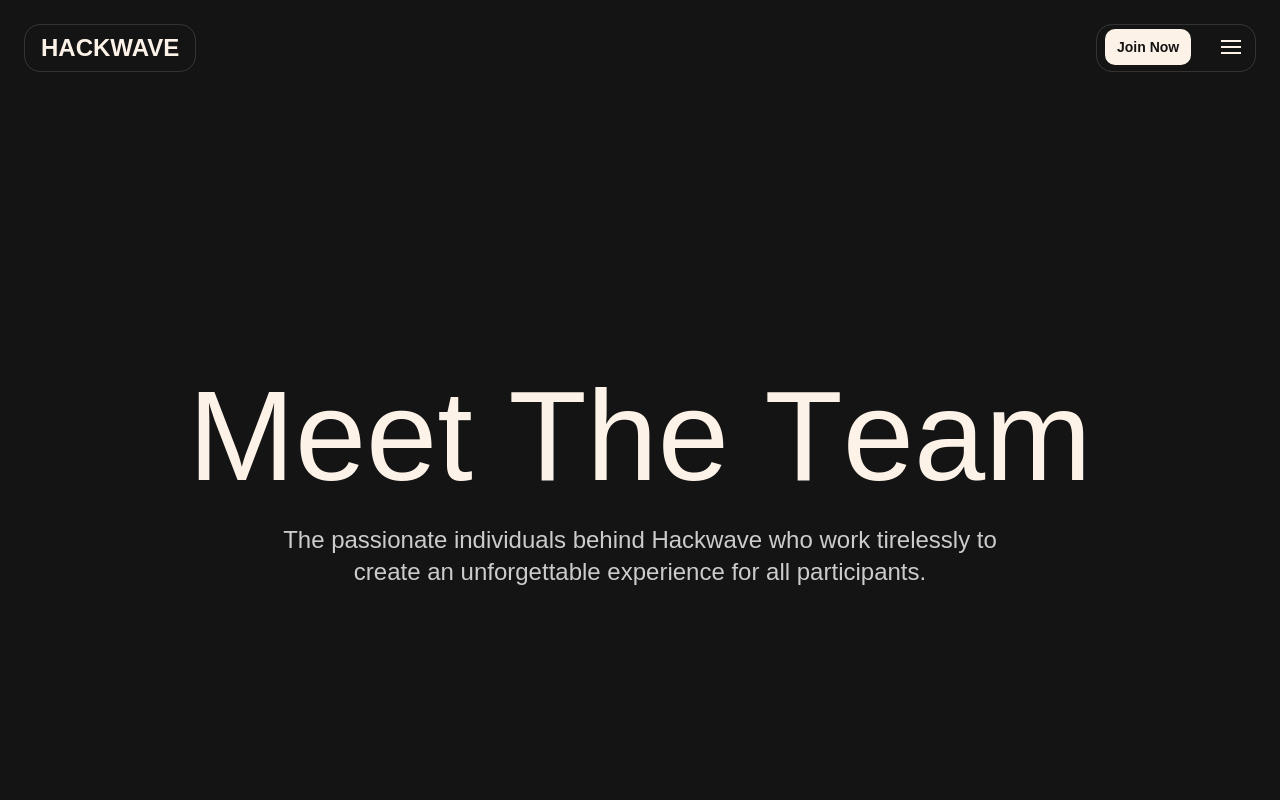
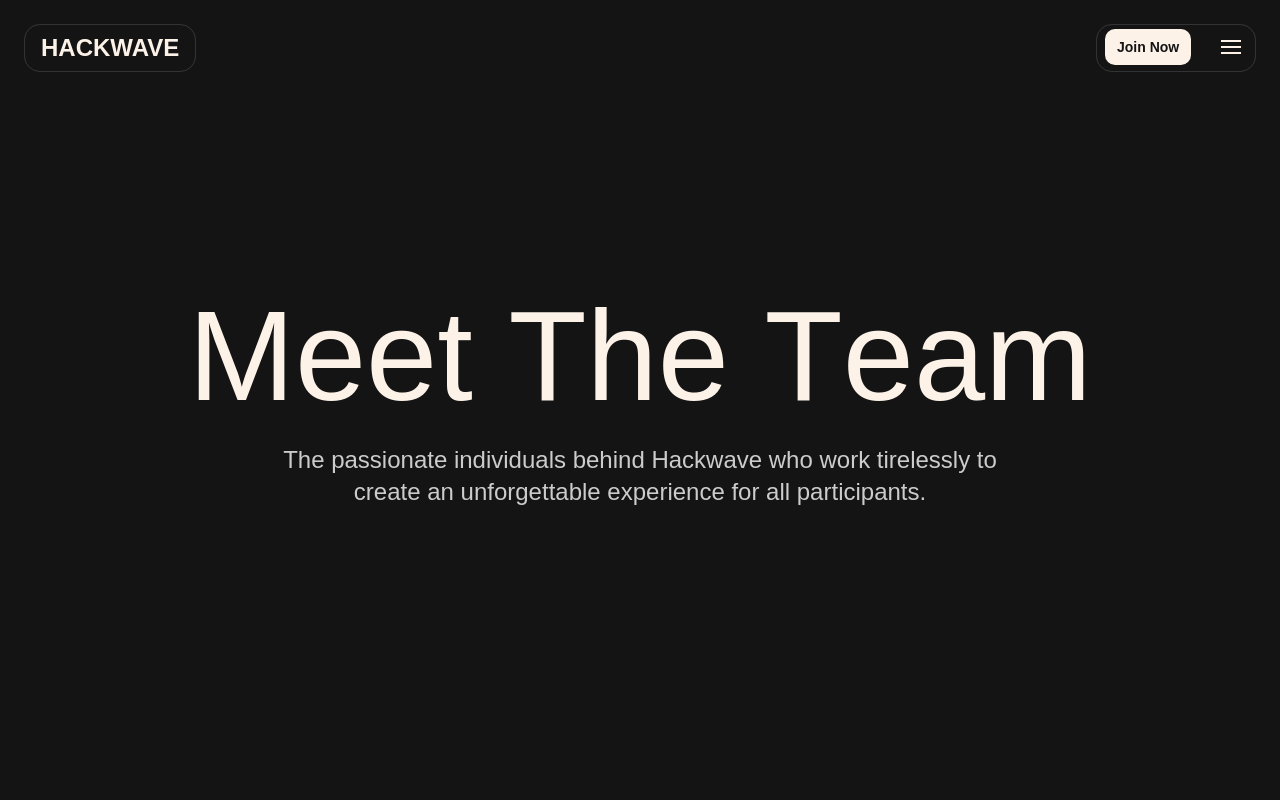
Before and after one commit to sumitrathore1971/hackwave-site, a Next.js app: page /team in a window 1280 px wide. Shown: the top 800 px of the page. Built offline with nearby package versions, Linux system fonts and the light colour scheme; a web font is replaced by a local one.

Commit message:
Update TeamPage layout: adjust padding in the main container for improved spacing and visual consistency.

```diff
--- a/src/app/team/page.tsx
+++ b/src/app/team/page.tsx
@@ -303,7 +303,7 @@
   return (
     <>
       <Navbar />
-      <div className="min-h-screen bg-[#141414] text-[#fcf2e8] py-20 px-6">
+      <div className="min-h-screen bg-[#141414] text-[#fcf2e8] pb-20 px-6">
         {/* Header Section */}
         <div
           ref={containerRef}
```
